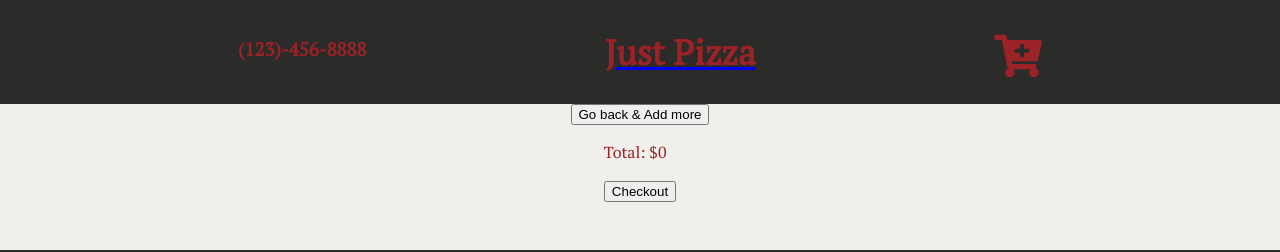
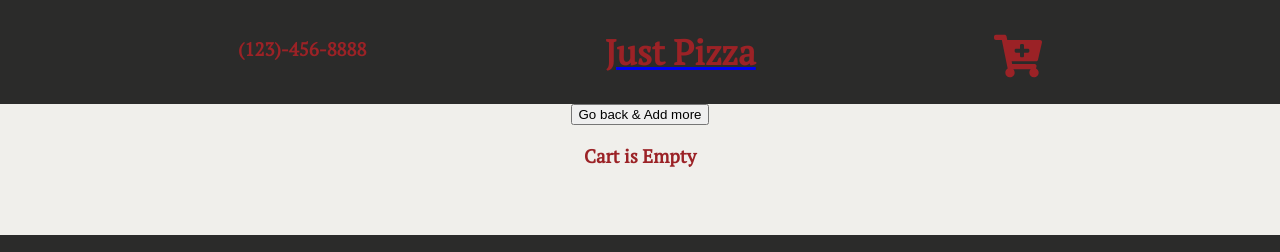
Before and after one commit to ambrojessica/pizza, a React (Create React App) app: page /cart in a window 1280 px wide. Shown: the top 252 px of the page. Built offline with nearby package versions, Linux system fonts and the light colour scheme; grey boxes are pictures that could not be loaded; the HTML template or start-up script is replaced by a standard one.

Commit message:
functionality for cart is done

```diff
--- a/src/App.js
+++ b/src/App.js
@@ -11,6 +11,7 @@ import Pizza from './components/Pizza';
 const App = (props) => {
 
   const [cart, setCart] = useState([]);
+
 
   const addToCart = (pizza, id) => {
     setCart([...cart, pizza]);
--- a/src/components/Cart.js
+++ b/src/components/Cart.js
@@ -5,6 +5,8 @@ import Footer from "./Footer";
 import { FaTrashAlt } from 'react-icons/fa';
 
 export default function Cart(props) {
+
+  const [count, setCount] = useState(1);
   const total = props.cart.reduce((sum, d) => sum + d.price, 0);
 
   const history = useHistory();
@@ -15,7 +17,6 @@ export default function Cart(props) {
     history.push('/pizza');
   };
 
-  const [count, setCount] = useState(1);
 
   return (
     <div>
@@ -36,14 +37,16 @@ export default function Cart(props) {
             </button>
           </div>
         ))}
-        <div>
-          <p>Total: ${(total) * count}</p>
-          <button
-            onClick={routeToForm}
-          >
-            Checkout
-          </button>
-        </div>
+        {
+          total < 1 ? <h3>Cart is Empty</h3> :
+            <div>
+              <p>Total: ${(total) * count}</p>
+              <button className=
+                "checkout-button" onClick={routeToForm}>
+                Checkout
+              </button>
+            </div>
+        }
       </div>
       <Footer />
     </div>
--- a/src/components/Pizza.js
+++ b/src/components/Pizza.js
@@ -4,11 +4,6 @@ import Header from "./Header";
 import Footer from "./Footer";
 
 export default class Pizza extends Component {
-
-  state = {
-    pizza: []
-  };
-
   render() {
     return (
       <section>
@@ -23,7 +18,7 @@ export default class Pizza extends Component {
                     <h3>{pizza.name}</h3>
                     <h5>{pizza.description}</h5>
                     <h4>{pizza.price}</h4>
-                    <button onClick={() => this.props.addToCart(pizza)}>Add To Cart</button>
+                    <button className="cart-button" onClick={() => this.props.addToCart(pizza)}>Add To Cart</button>
                   </div>
                 </div>
               ))
```
